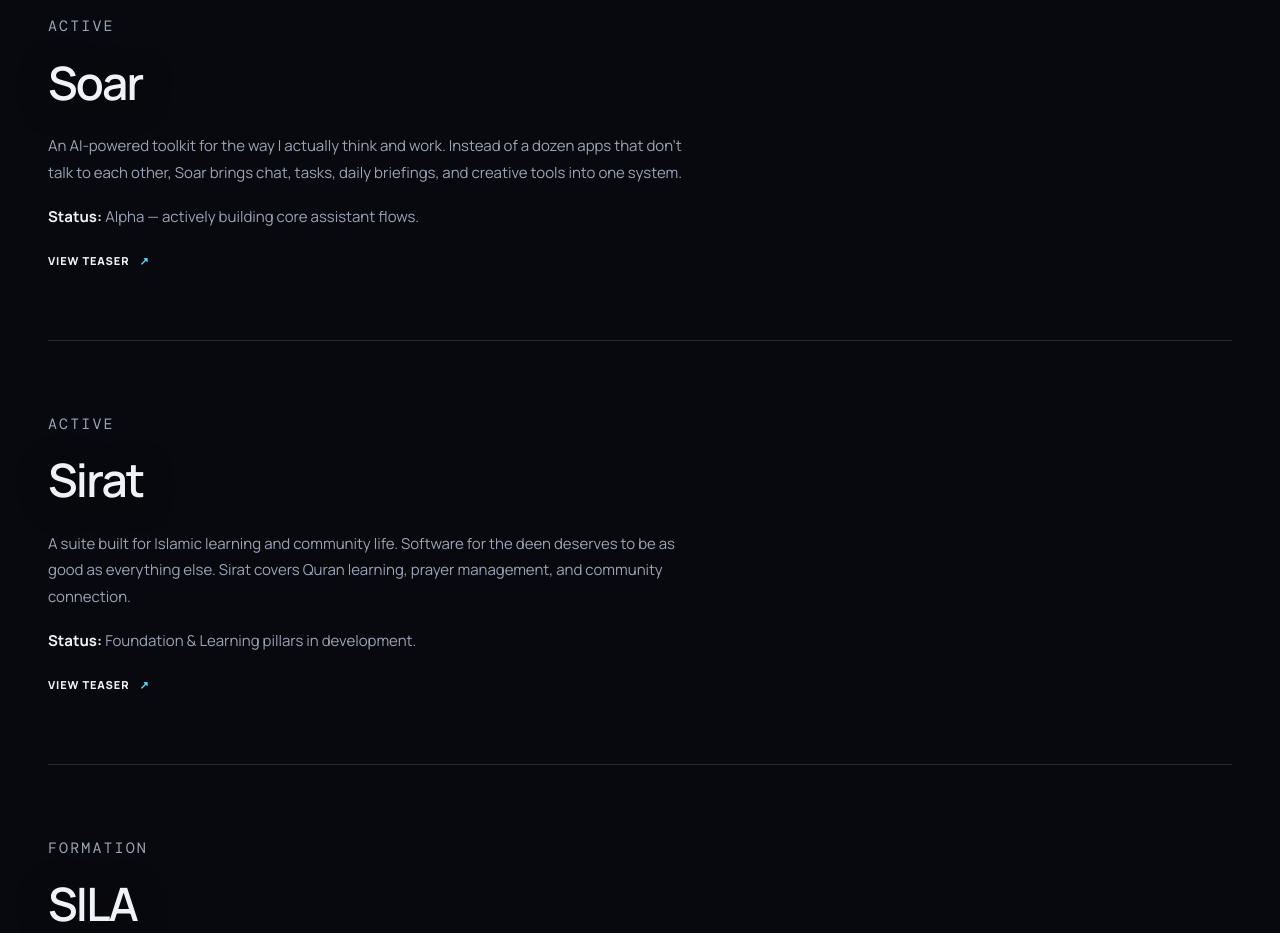
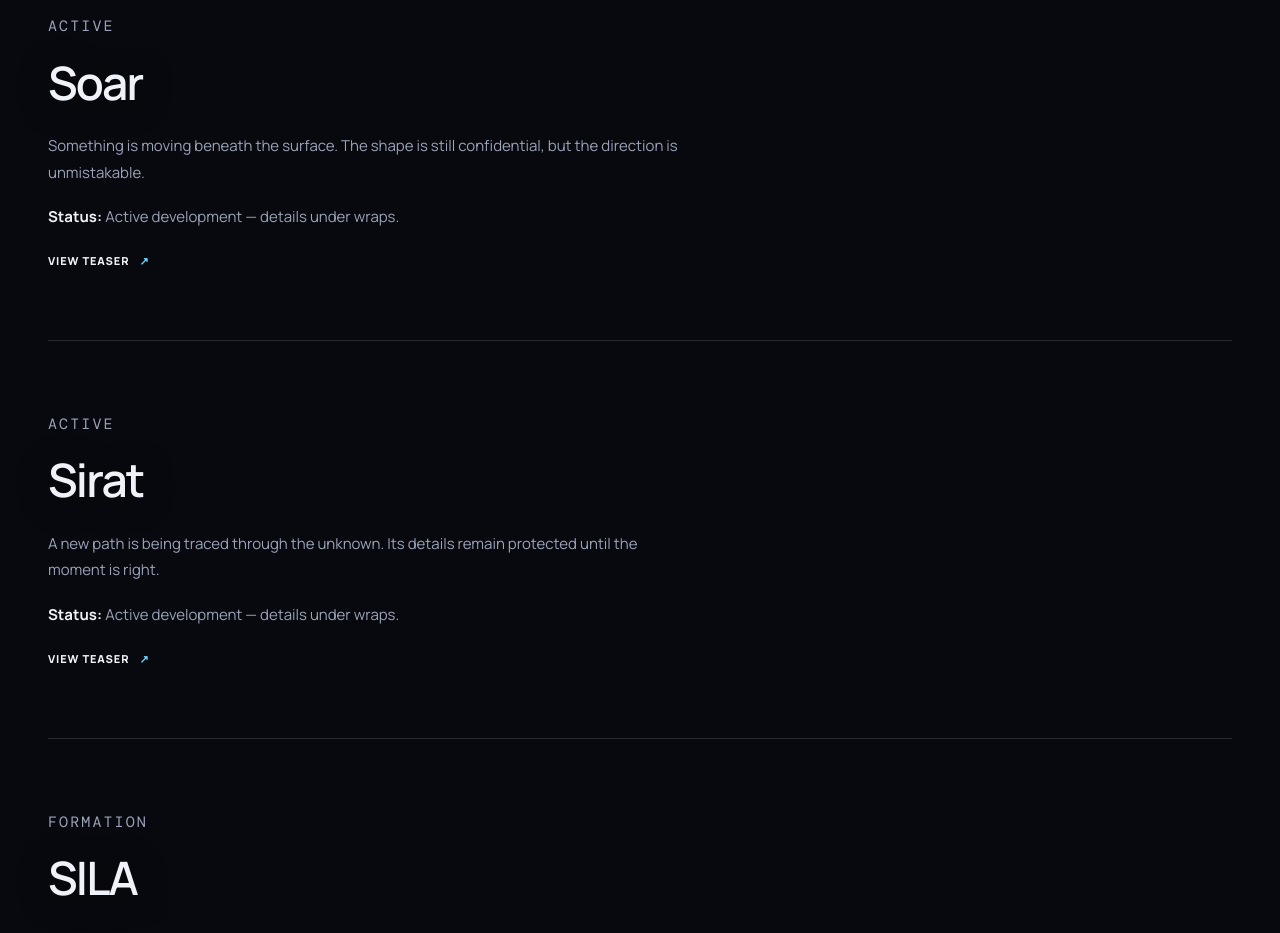
Before and after one commit to sysamiryasar/sysamiryasar.github.io, a website: page projects.html in a window 1280 px wide. Shown: the part 840-1773 px from the top of the page. Drawn offline with nearby package versions, Linux system fonts and the light colour scheme; a web font is replaced by a local one.

Commit message:
Remove Soar/Sirat feature details from projects.html and faq.html
Both pages spelled out concrete product features (chat/tasks/daily
briefings, Quran learning/prayer management/community connection,
Arabic NLP) even though soar.html and sirat.html deliberately keep
those products vague ("still confidential," "details remain
protected"). Rewrote the leaking copy to match the same restrained
tone already used on the teaser pages and on SILA's own project card.

```diff
--- a/projects.html
+++ b/projects.html
@@ -56,16 +56,16 @@
       <div class="story-section reveal-up">
         <p class="eyebrow">Active</p>
         <h2>Soar</h2>
-        <p>An AI-powered toolkit for the way I actually think and work. Instead of a dozen apps that don't talk to each other, Soar brings chat, tasks, daily briefings, and creative tools into one system.</p>
-        <p><strong>Status:</strong> Alpha — actively building core assistant flows.</p>
+        <p>Something is moving beneath the surface. The shape is still confidential, but the direction is unmistakable.</p>
+        <p><strong>Status:</strong> Active development — details under wraps.</p>
         <a class="text-link" href="soar.html">View teaser <span>↗</span></a>
       </div>
 
       <div class="story-section reveal-up">
         <p class="eyebrow">Active</p>
         <h2>Sirat</h2>
-        <p>A suite built for Islamic learning and community life. Software for the deen deserves to be as good as everything else. Sirat covers Quran learning, prayer management, and community connection.</p>
-        <p><strong>Status:</strong> Foundation &amp; Learning pillars in development.</p>
+        <p>A new path is being traced through the unknown. Its details remain protected until the moment is right.</p>
+        <p><strong>Status:</strong> Active development — details under wraps.</p>
         <a class="text-link" href="sirat.html">View teaser <span>↗</span></a>
       </div>
 
```
Also changed, not shown: faq.html (+4 -4 lines).
